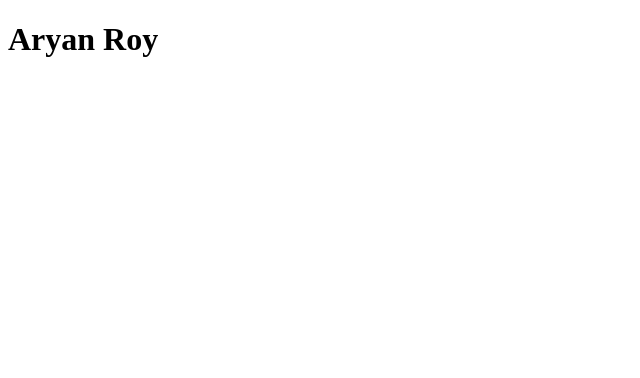
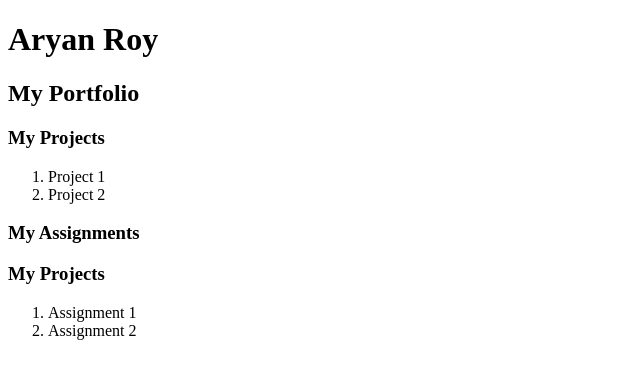
Before and after one commit to Aryan100604/Aryan100604.github.io, a plain HTML site: page index.html in a window 1280 px wide. Shown: the whole page, without its empty margins (0-640 px from the left). Drawn offline with Linux system fonts and the light colour scheme.

Commit message:
Add projects and Assignments

```diff
--- a/index.html
+++ b/index.html
@@ -7,5 +7,17 @@
   </head>
   <body>
     <h1>Aryan Roy</h1>
+    <h2>My Portfolio</h2>
+    <h3>My Projects</h3>
+    <ol>
+      <li>Project 1</li>
+      <li>Project 2</li>
+    </ol>
+    <h3>My Assignments</h3>
+    <h3>My Projects</h3>
+    <ol>
+      <li>Assignment 1</li>
+      <li>Assignment 2</li>
+    </ol>
   </body>
 </html>
```
